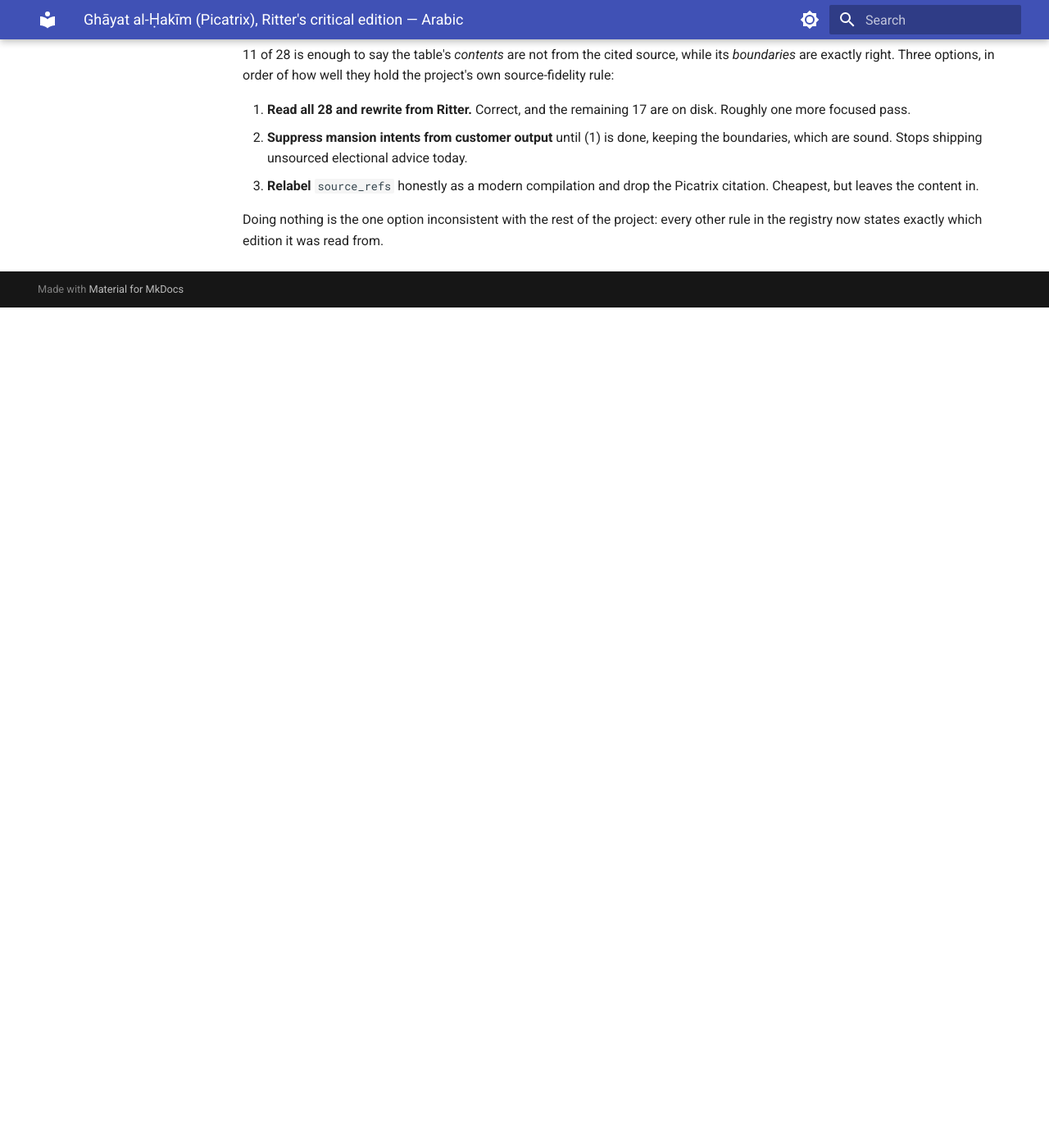
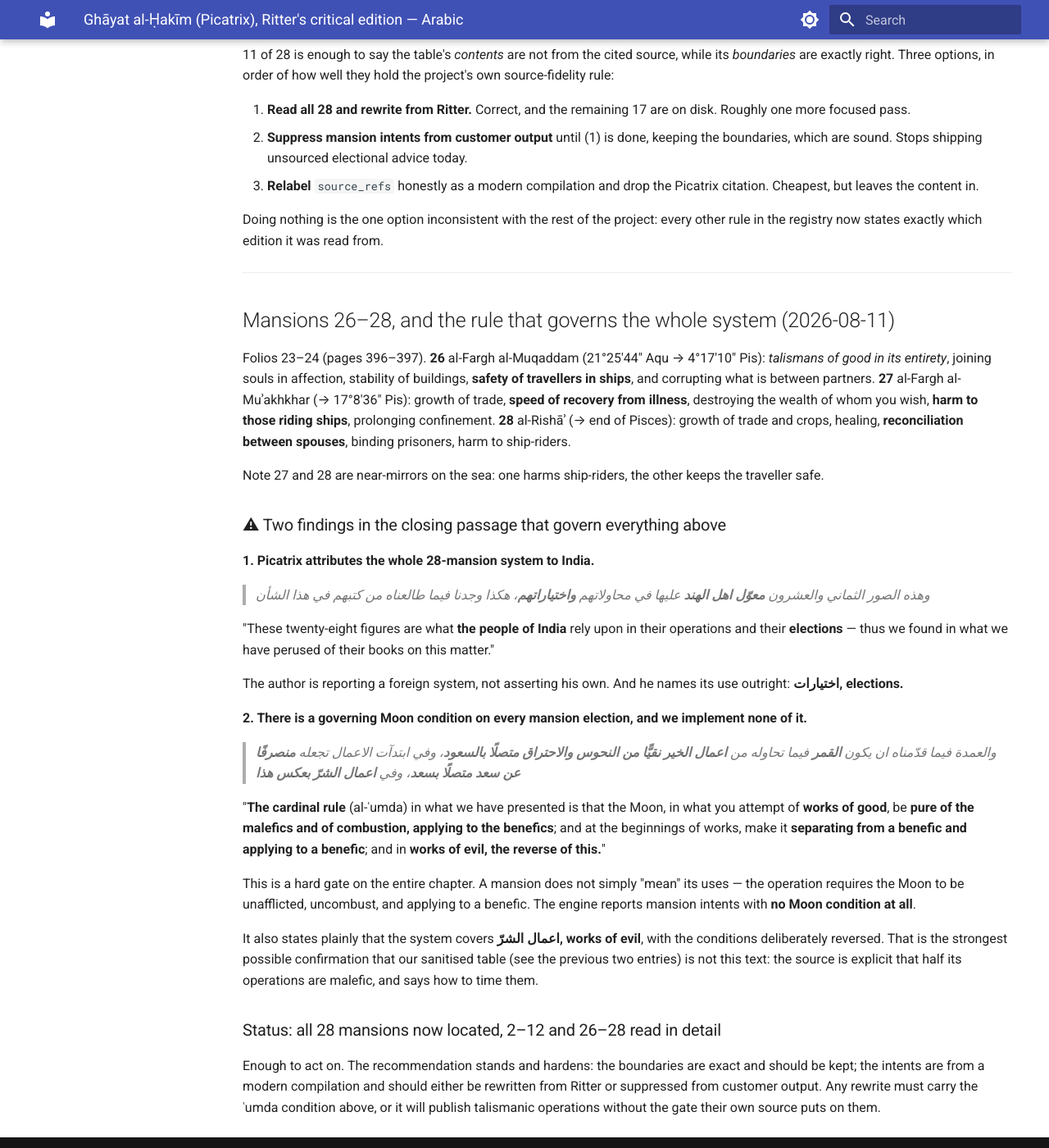
Before and after one commit to Bender1011001/traditional-astrology-engine, an MkDocs documentation site: the page built from docs/sources/picatrix_notes.md, in a window 1280 px wide and 1400 px high, scrolled down 4219 px. Shown: the whole window at 82% size. Built offline with MkDocs 1.6.1 and Material for MkDocs 9.7.7, drawn with Linux system fonts in a browser that asks for light colours; before the commit the page ends 4594 px from its top, so only the background shows below that.

Commit message:
Picatrix mansions 26-28, and the rule that governs the whole chapter
Read folios 23-24. Mansions 27 and 28 are near-mirrors on the sea -
one harms those riding ships, the other keeps the traveller safe.

The closing passage matters more than the entries. Two findings.

Picatrix attributes the entire 28-mansion system to India: "these
twenty-eight figures are what the people of India rely upon in their
operations and their ELECTIONS - thus we found in what we have perused
of their books on this matter." The author is reporting a foreign
system, not asserting his own, and names its use outright as
ikhtiyarat, elections.

And there is a governing condition on every mansion election that we do
not implement at all. The umda, the cardinal rule: the Moon, in works
of GOOD, must be pure of the malefics and of combustion and applying to
the benefics; at the beginnings of works, separating from a benefic and
applying to a benefic; and in works of EVIL, the reverse of this.

A mansion therefore does not simply "mean" its uses. The operation
requires an unafflicted, uncombust Moon applying to a benefic. Our
engine reports mansion intents with no Moon condition whatsoever.

The same passage says plainly that the system covers works of evil,
with conditions deliberately reversed. That is the strongest available
confirmation that our sanitised table is not this text - the source is
explicit that half its operations are malefic and tells you how to time
them.

All 28 mansions are now located; 2-12 and 26-28 read in detail. The
recommendation hardens: keep the boundaries, which are exact, and
either rewrite the intents from Ritter or suppress them from customer
output. Any rewrite must carry the umda condition or it will publish
talismanic operations without the gate their own source puts on them.

Co-Authored-By: Claude Opus 5 <noreply@anthropic.com>

```diff
--- a/docs/sources/picatrix_notes.md
+++ b/docs/sources/picatrix_notes.md
@@ -138,3 +138,35 @@ One inversion of sense worth noting on its own: mansion 8 in Ritter makes friend
 3. **Relabel** `source_refs` honestly as a modern compilation and drop the Picatrix citation. Cheapest, but leaves the content in.
 
 Doing nothing is the one option inconsistent with the rest of the project: every other rule in the registry now states exactly which edition it was read from.
+
+---
+
+## Mansions 26–28, and the rule that governs the whole system (2026-08-11)
+
+Folios 23–24 (pages 396–397). **26** al-Fargh al-Muqaddam (21°25′44″ Aqu → 4°17′10″ Pis): *talismans of good in its entirety*, joining souls in affection, stability of buildings, **safety of travellers in ships**, and corrupting what is between partners. **27** al-Fargh al-Muʾakhkhar (→ 17°8′36″ Pis): growth of trade, **speed of recovery from illness**, destroying the wealth of whom you wish, **harm to those riding ships**, prolonging confinement. **28** al-Rishāʾ (→ end of Pisces): growth of trade and crops, healing, **reconciliation between spouses**, binding prisoners, harm to ship-riders.
+
+Note 27 and 28 are near-mirrors on the sea: one harms ship-riders, the other keeps the traveller safe.
+
+### ⚠ Two findings in the closing passage that govern everything above
+
+**1. Picatrix attributes the whole 28-mansion system to India.**
+
+> *وهذه الصور الثماني والعشرون **معوّل اهل الهند** عليها في محاولاتهم **واختياراتهم**، هكذا وجدنا فيما طالعناه من كتبهم في هذا الشأن*
+
+"These twenty-eight figures are what **the people of India** rely upon in their operations and their **elections** — thus we found in what we have perused of their books on this matter."
+
+The author is reporting a foreign system, not asserting his own. And he names its use outright: **اختيارات, elections.**
+
+**2. There is a governing Moon condition on every mansion election, and we implement none of it.**
+
+> *والعمدة فيما قدّمناه ان يكون **القمر** فيما تحاوله من **اعمال الخير نقيًّا من النحوس والاحتراق متصلًا بالسعود**، وفي ابتدآت الاعمال تجعله **منصرفًا عن سعد متصلًا بسعد**، وفي **اعمال الشرّ بعكس هذا***
+
+"**The cardinal rule** (al-ʿumda) in what we have presented is that the Moon, in what you attempt of **works of good**, be **pure of the malefics and of combustion, applying to the benefics**; and at the beginnings of works, make it **separating from a benefic and applying to a benefic**; and in **works of evil, the reverse of this.**"
+
+This is a hard gate on the entire chapter. A mansion does not simply "mean" its uses — the operation requires the Moon to be unafflicted, uncombust, and applying to a benefic. The engine reports mansion intents with **no Moon condition at all**.
+
+It also states plainly that the system covers **اعمال الشرّ, works of evil**, with the conditions deliberately reversed. That is the strongest possible confirmation that our sanitised table (see the previous two entries) is not this text: the source is explicit that half its operations are malefic, and says how to time them.
+
+### Status: all 28 mansions now located, 2–12 and 26–28 read in detail
+
+Enough to act on. The recommendation stands and hardens: the boundaries are exact and should be kept; the intents are from a modern compilation and should either be rewritten from Ritter or suppressed from customer output. Any rewrite must carry the ʿumda condition above, or it will publish talismanic operations without the gate their own source puts on them.
```
